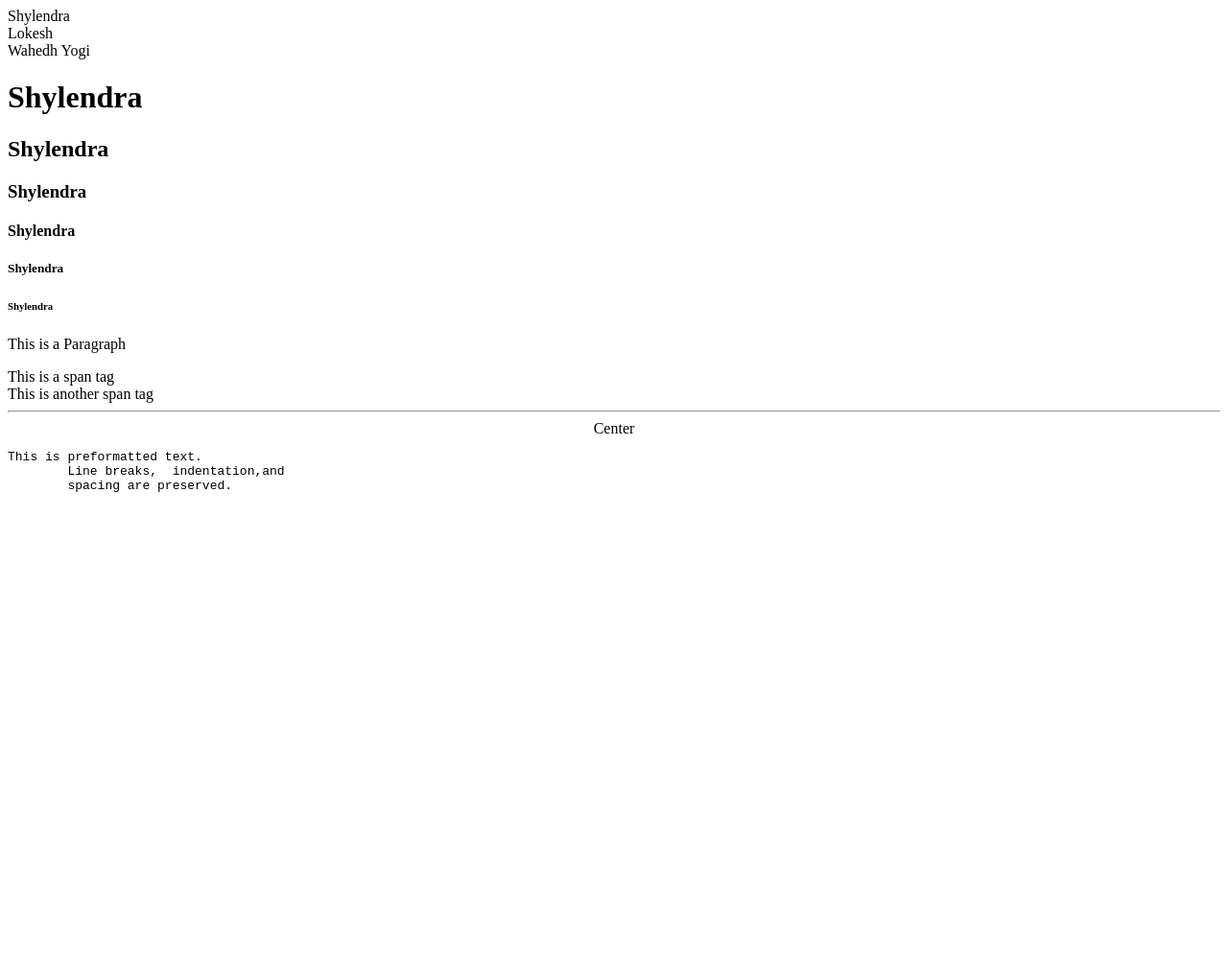
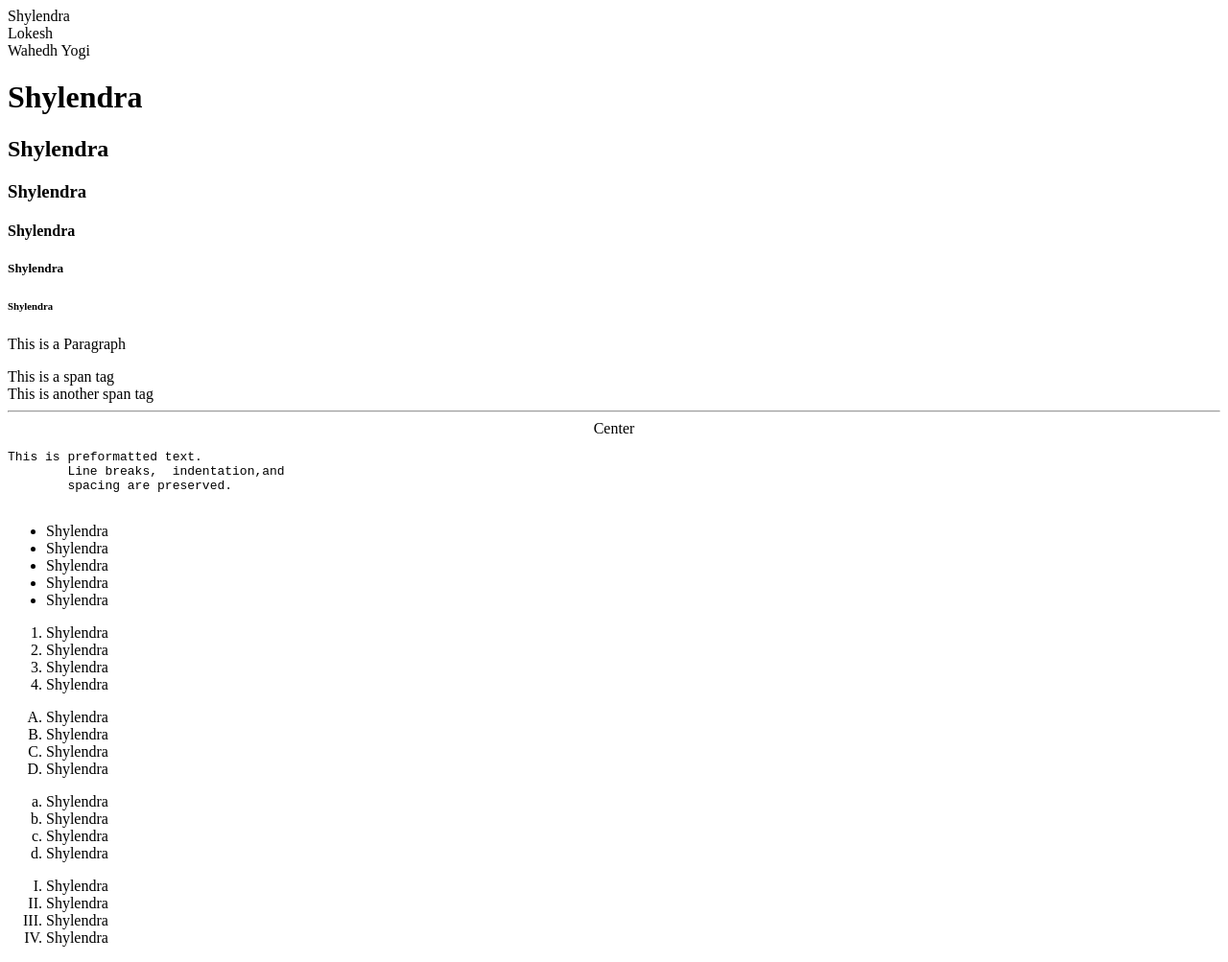
Before and after one commit to Shylendra910/frontend, a plain HTML site: page blockAndInline.html in a window 1280 px wide. Shown: the whole page at 96% size. Before the commit the page ends 800 px from the top, so only its background shows below. Drawn offline with Linux system fonts and the light colour scheme.

Commit message:
blockAndInline

```diff
--- a/blockAndInline.html
+++ b/blockAndInline.html
@@ -42,5 +42,40 @@
         Line breaks,  indentation,and
         spacing are preserved.
      </pre>
+
+     <!-- Lists -->
+
+     <ul>
+        <li>Shylendra</li>
+        <li>Shylendra</li>
+        <li>Shylendra</li>
+        <li>Shylendra</li>
+        <li>Shylendra</li>
+     </ul>
+
+     <ol>
+        <li>Shylendra</li>
+        <li>Shylendra</li>
+        <li>Shylendra</li>
+        <li>Shylendra</li>
+     </ol>
+     <ol type="A">
+        <li>Shylendra</li>
+        <li>Shylendra</li>
+        <li>Shylendra</li>
+        <li>Shylendra</li>
+     </ol>
+     <ol type="a">
+        <li>Shylendra</li>
+        <li>Shylendra</li>
+        <li>Shylendra</li>
+        <li>Shylendra</li>
+     </ol>
+     <ol type="I">
+        <li>Shylendra</li>
+        <li>Shylendra</li>
+        <li>Shylendra</li>
+        <li>Shylendra</li>
+     </ol>
 </body>
 </html>
```
